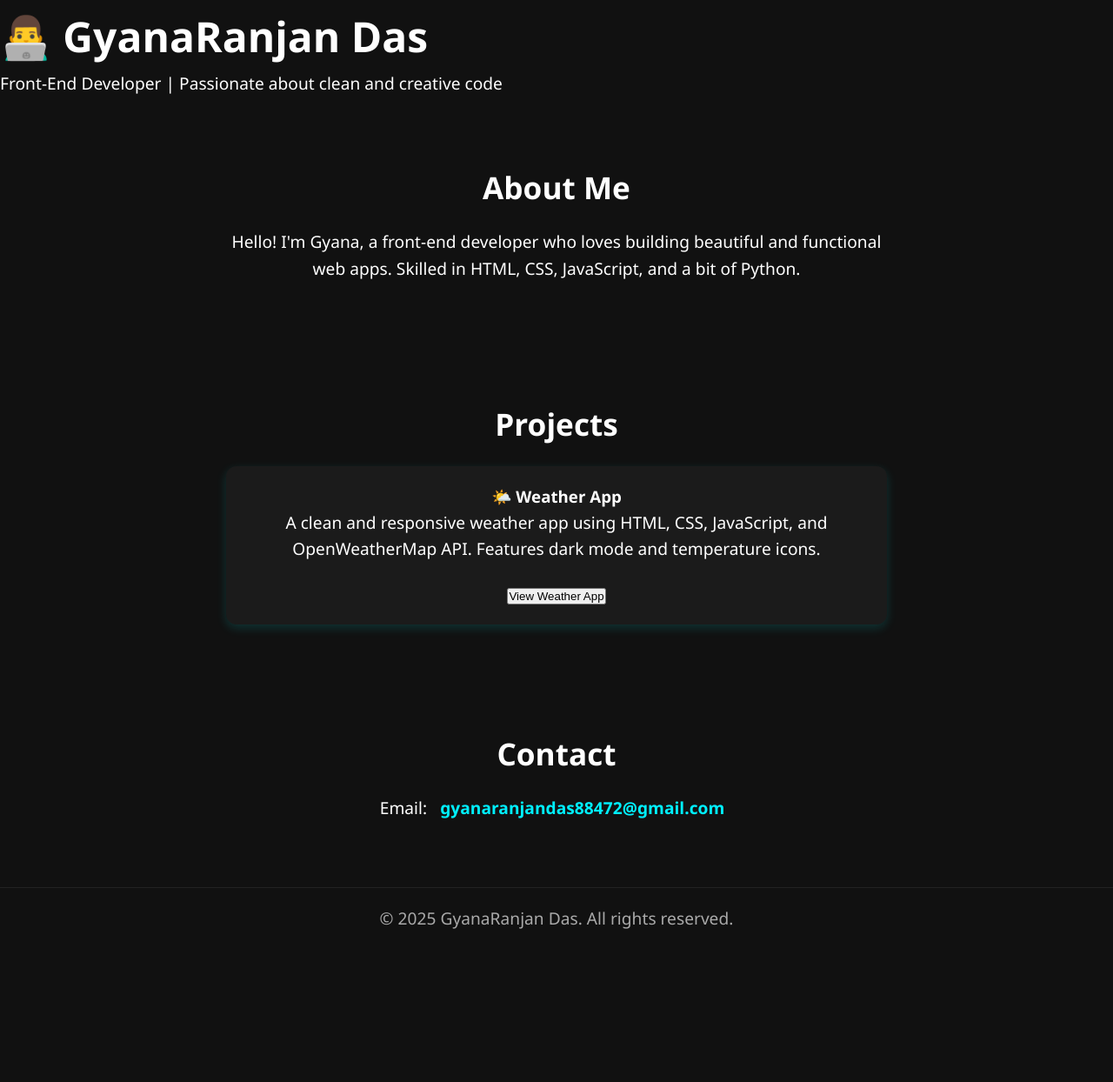
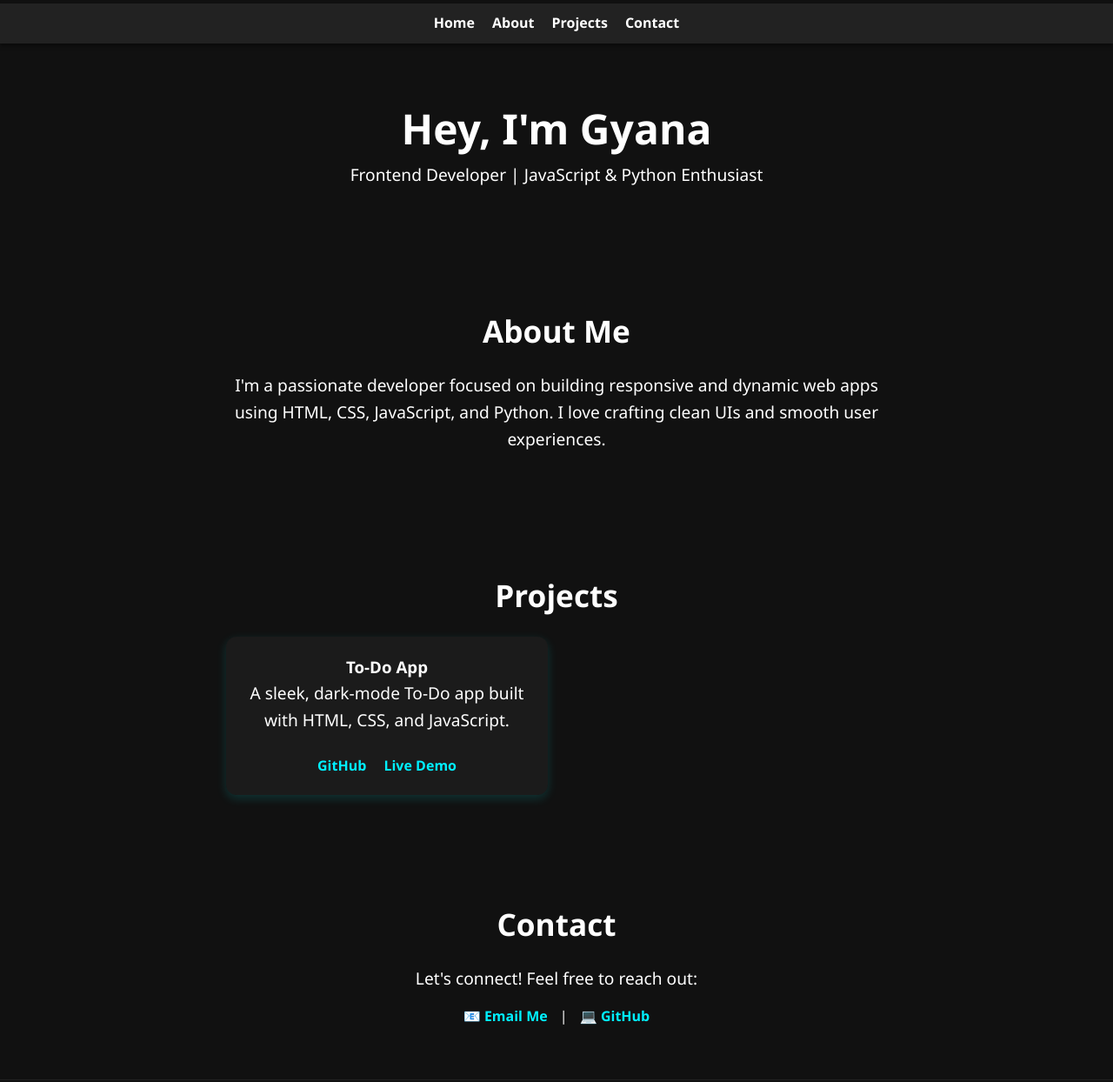
Before and after one commit to gyana-dev/portfolio-website, a plain HTML site: page index.html in a window 1280 px wide. Shown: the part 56-1300 px from the top of the page at 87% size. Before the commit the page ends 1162 px from the top, so only its background shows below. Drawn offline with nearby package versions, Linux system fonts and the light colour scheme.

Commit message:
Add files via upload

```diff
--- a/index.html
+++ b/index.html
@@ -3,50 +3,72 @@
 <head>
   <meta charset="UTF-8" />
   <meta name="viewport" content="width=device-width, initial-scale=1.0" />
-  <title>Gyana Ranjan Portfolio</title>
+  <title>Gyana Dev | Portfolio</title>
   <link rel="stylesheet" href="styles-new.css" />
+  <!-- AOS Animation Library -->
+  <link href="https://cdn.jsdelivr.net/npm/aos@2.3.4/dist/aos.css" rel="stylesheet" />
+  <style>
+    html {
+      scroll-behavior: smooth;
+    }
+  </style>
 </head>
 <body>
-  <header>
-    <h1>👨‍💻 GyanaRanjan Das</h1>
-    <p>Front-End Developer | Passionate about clean and creative code</p>
-  </header>
 
-  <main>
-    <section id="about">
+  <!-- Navbar -->
+  <nav>
+    <a href="#hero">Home</a>
+    <a href="#about">About</a>
+    <a href="#projects">Projects</a>
+    <a href="#contact">Contact</a>
+  </nav>
+
+  <!-- Hero Section -->
+  <section id="hero" data-aos="fade-up">
+    <h1>Hey, I'm Gyana</h1>
+    <p>Frontend Developer | JavaScript & Python Enthusiast</p>
+  </section>
+
+  <!-- About Section -->
+  <section id="about" data-aos="fade-up">
     <h2>About Me</h2>
     <p>
-        Hello! I'm Gyana, a front-end developer who loves building beautiful and functional web apps.
-        Skilled in HTML, CSS, JavaScript, and a bit of Python.
+      I'm a passionate developer focused on building responsive and dynamic web apps using HTML, CSS, JavaScript, and Python. I love crafting clean UIs and smooth user experiences.
     </p>
   </section>
 
-    <section id="projects">
+  <!-- Projects Section -->
+  <section id="projects" data-aos="fade-up">
     <h2>Projects</h2>
-
-      <!-- Weather App -->
-      <div class="project-card">
-        <h3>🌤️ Weather App</h3>
-        <p>
-          A clean and responsive weather app using HTML, CSS, JavaScript, and OpenWeatherMap API.
-          Features dark mode and temperature icons.
-        </p>
-        <a href="https://gyana-dev.github.io/weather-app/" target="_blank">
-          <button>View Weather App</button>
-        </a>
+    <div class="projects-container">
+      <div class="project-card" data-aos="zoom-in">
+        <h3>To-Do App</h3>
+        <p>A sleek, dark-mode To-Do app built with HTML, CSS, and JavaScript.</p>
+        <a href="https://github.com/gyana-dev/todo-app" target="_blank">GitHub</a>
+        <a href="https://gyana-dev.github.io/todo-app/" target="_blank">Live Demo</a>
       </div>
 
-      <!-- Add more projects here -->
+      <!-- Add more project cards here if needed -->
+    </div>
   </section>
 
-    <section id="contact">
+  <!-- Contact Section -->
+  <section id="contact" data-aos="fade-up">
     <h2>Contact</h2>
-      <p>Email: <a href="mailto:gyanaranjandas88472@gmail.com">gyanaranjandas88472@gmail.com</a></p>
+    <p>Let's connect! Feel free to reach out:</p>
+    <a href="mailto:gyanaranjandas88472@gmail.com">📧 Email Me</a> |
+    <a href="https://github.com/gyana-dev" target="_blank">💻 GitHub</a>
   </section>
-  </main>
 
+  <!-- Footer -->
   <footer>
-    <p>© 2025 GyanaRanjan Das. All rights reserved.</p>
+    <p>&copy; 2025 Gyana Dev. All rights reserved.</p>
   </footer>
+
+  <!-- AOS Animation Script -->
+  <script src="https://cdn.jsdelivr.net/npm/aos@2.3.4/dist/aos.js"></script>
+  <script>
+    AOS.init();
+  </script>
 </body>
 </html>
```
Lines whose indentation alone changed are shown as unchanged.
